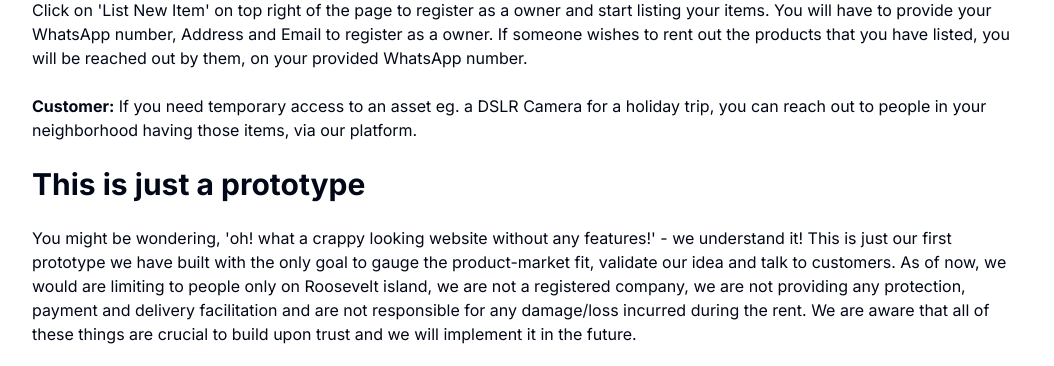
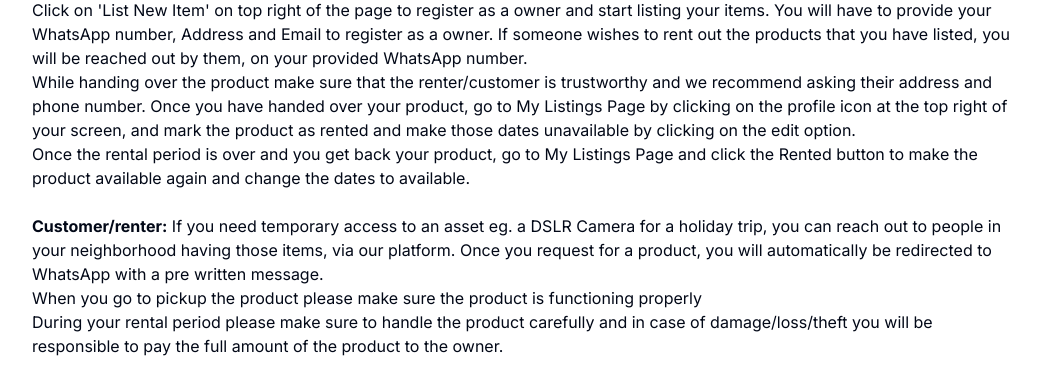
Before and after one commit to shahkaran2807/mommeet, a Next.js app in the folder client/: page /aboutus in a window 1280 px wide. Shown: the part 434-800 px from the top of the page, without its empty margins (112-1166 px from the left). Built offline with nearby package versions, Linux system fonts and the light colour scheme; no server answers.

Commit message:
no message

```diff
--- a/client/app/aboutus/page.tsx
+++ b/client/app/aboutus/page.tsx
@@ -24,19 +24,27 @@ export default function AboutUs() {
         Click on &apos;List New Item&apos; on top right of the page to register as a owner and start listing your items. You will have to provide
         your WhatsApp number, Address and Email to register as a owner. If someone wishes to rent out the products that you have listed, you will
         be reached out by them, on your provided WhatsApp number.</p>
+        <p>While handing over the product make sure that the renter/customer is trustworthy and we recommend asking their address and phone number.
+        Once you have handed over your product, go to My Listings Page by clicking on the profile icon at the top right of your screen, and mark
+        the product as rented and make those dates unavailable by clicking on the edit option.</p>
+        <p>Once the rental period is over and you get back your product, go to My Listings Page and click the Rented button to make the product
+        available again and change the dates to available.</p>
         <br></br>
-       <p><b>Customer:</b> If you need temporary access to an asset eg. a DSLR Camera for a holiday trip, you can reach out to people in your neighborhood
-        having those items, via our platform.</p>
+       <p><b>Customer/renter:</b> If you need temporary access to an asset eg. a DSLR Camera for a holiday trip, you can reach out to people in your neighborhood
+        having those items, via our platform. Once you request for a product, you will automatically be redirected to WhatsApp with a pre written message.</p>
+        <p>When you go to pickup the product please make sure the product is functioning properly</p>
+        <p>During your rental period please make sure to handle the product carefully and in case of damage/loss/theft you will be responsible to pay the full amount
+         of the product to the owner. </p>
 
         <br></br>
 
-        <h1 className="text-3xl"><b>This is just a prototype</b></h1>
+        <h1 className="text-3xl"><b>This is our first prototype</b></h1>
         <br></br>
         <p>You might be wondering, &apos;oh! what a crappy looking website without any features!&apos; - we understand it!
         This is just our first prototype we have built with the only goal to gauge the product-market fit, validate our idea and talk to customers.
         As of now, we would are limiting to people only on Roosevelt island, we are not a registered company, we are not providing any protection, payment
         and delivery facilitation and are not responsible for any damage/loss incurred during the rent. We are aware that all of these things are crucial to
-        build upon trust and we will implement it in the future.</p>
+        build upon trust and we will soon implement it in the future.</p>
 
         <br></br>
 
```
